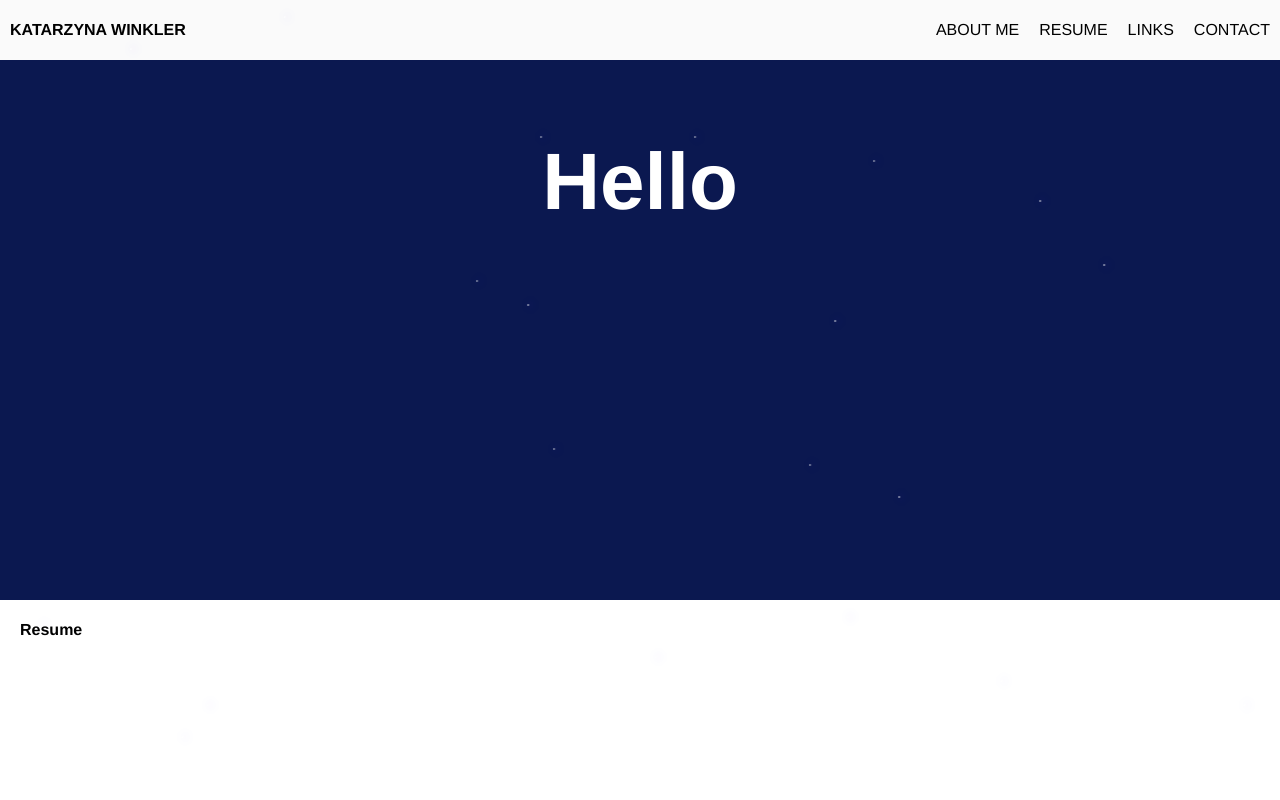
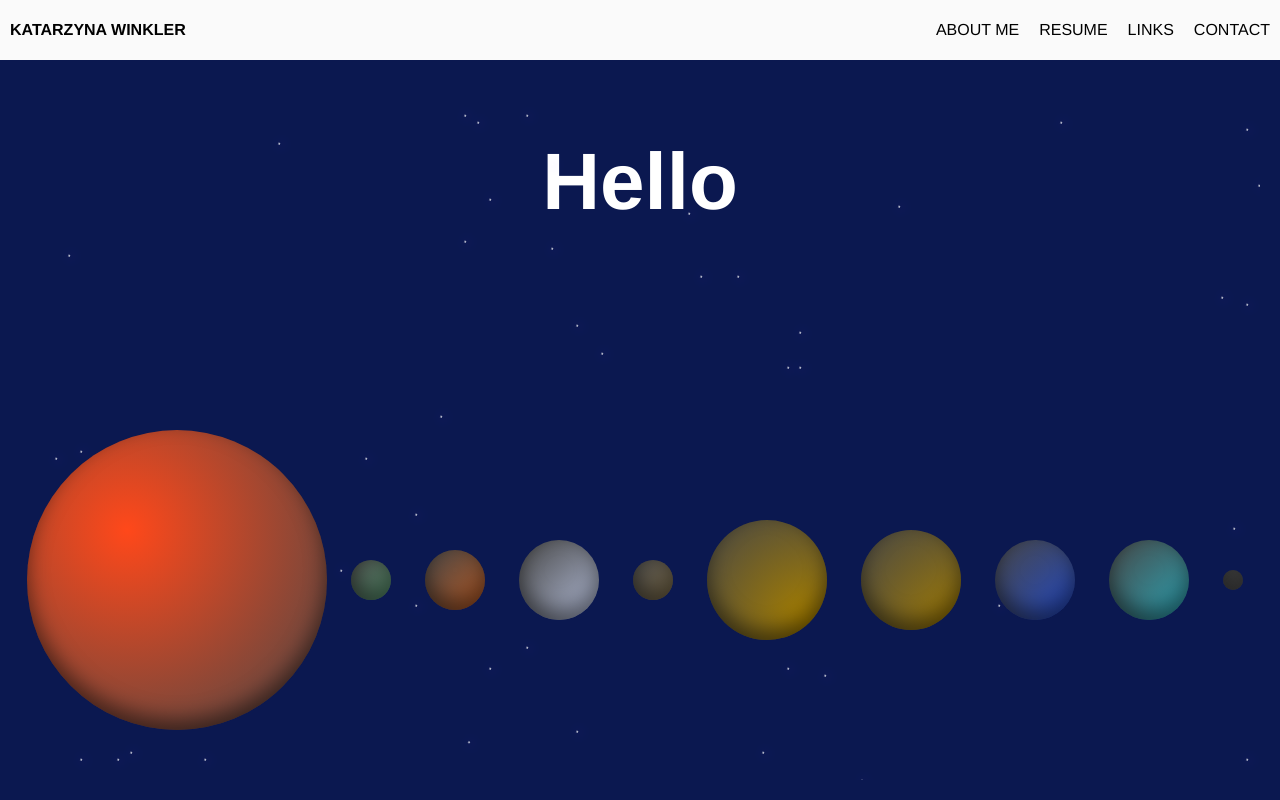
Before and after one commit to kwinkler99/MyPortfolio, a React (Create React App) app: page / in a window 1280 px wide. Shown: the top 800 px of the page. Built offline with nearby package versions, Linux system fonts and the light colour scheme.

Commit message:
adding animation to page about me(cosmos, falling stars and planets with shadow)

```diff
--- a/src/components/aboutme.js
+++ b/src/components/aboutme.js
@@ -6,8 +6,8 @@ import '../style/about-me.scss'
 function AboutMe() {
 
     const stars = []
-    for(let i = 0; i < 20; i++){
-        stars.push(<div className="star" id={i} key={i}></div>)
+    for(let i = 0; i < 50; i++){
+        stars.push(<span className="star" id={i} key={i}></span>)
     }
 
     return (
@@ -15,6 +15,18 @@ function AboutMe() {
             <div className="cosmos">
                 <h1>Hello</h1>
                 {stars}
+                <div className="planets">
+                    <span className="sun"></span>
+                    <span className="mercury"></span>
+                    <span className="venus"></span>
+                    <span className="earth"></span>
+                    <span className="mars"></span>
+                    <span className="jupiter"></span>
+                    <span className="saturn"></span>
+                    <span className="uranus"></span>
+                    <span className="neptune"></span>
+                    <span className="pluto"></span>
+                </div>
             </div>
         </div>
     );
--- a/src/style/about-me.scss
+++ b/src/style/about-me.scss
@@ -3,7 +3,7 @@
         width: 0px;
     }
     30%{
-        width: 10px;
+        width: 100px;
     }
     100%{
         width: 0px;
@@ -12,23 +12,45 @@
 
 @keyframes falling {
     0% {
-        transform: translateX(0);
+        transform: translate(0, 0) rotate(20deg);
     }
     100%{
-        transform: translateX(30px);
+        transform: translate(400px, 200px) rotate(40deg);
     }
 }
 
 @keyframes head {
     0%{
-        width: 0px;
+        width: 2px;
     }
     50% {
-        width: 15px
+        width: 6px
     }
     100% {
-        width: 0px;
+        width: 2px;
     }
+}
+
+@keyframes roundShadow {
+    0% {
+        box-shadow: inset 0px -10px 20px rgba(0,0,0,.5);
+    }
+    74% {
+        box-shadow: inset 150px -10px 20px rgba(0,0,0,.5);
+    }
+    75% {
+        box-shadow: inset -150px 900px 20px rgba(0,0,0,.5);
+    }
+    76% {
+        box-shadow: inset -150px -10px 20px rgba(0,0,0,.5);
+    }
+    100% {
+        box-shadow: inset 0px -10px 20px rgba(0,0,0,.5);
+    }
+}
+
+@keyframes roundSun {
+
 }
 
 #about-me {
@@ -39,16 +61,22 @@
     }
 
     .cosmos{
+        position: relative;
+        left: 0;
         margin: auto;
         width: 100%;
+        height: 100%;
+        overflow: hidden;
+
         .star{
             position: absolute;
             height: 2px;
             background: linear-gradient(to right, rgba(0,0,0,0),rgba(255, 255, 255, 0.4));
             border-radius: 100%;
             filter: drop-shadow(2px 0px 5px #2f00ff);
-            animation: tail 1.5s ease-in-out infinite,
-                        falling 1.5s ease-in-out infinite;
+            animation: tail 2s ease-in-out,
+                        falling 2s ease-in-out;
+            transform: rotateZ(20deg);
         }
         .star::before, .star::after {
             content: '';
@@ -58,20 +86,93 @@
             background: linear-gradient(to right, rgba(0,0,0,0) 0%,rgba(255, 255, 255, 0.9) 100%);
             transform: rotateZ(45deg);
             border-radius: 100%;
-            animation: head 1.5s ease-in-out infinite;
+            animation: head 2s ease-in-out infinite ;
         }
         .star::after{
             transform: rotateZ(-45deg);
         }
+        @for $i from 0 through 51 {
+            .star:nth-child(#{$i}) {
+                top: (random(100)) / 100 * 100%;
+                left: (random(100)) / 100 * 100%;
+                animation-delay: $i * 2s;
+            }
+        }
 
+        @mixin background-planet($color){
+            background: radial-gradient(circle at 100px 100px, $color, rgb(71, 71, 71));
+            box-shadow: inset 0px -10px 20px rgba(0,0,0,.5);
+        }
 
+        .planets {
+            position: absolute;
+            height: 400px;
+            width: 100%;
+            bottom: 0;
+            display: flex;
+            justify-content: space-around;
+            align-items: center;
+        }
+
+        .mercury, .venus, .earth, .mars, .jupiter, .saturn, .uranus, .neptune, .pluto{
+            border-radius: 100%;
+            margin: 10px;
+            animation: roundShadow 6s ease infinite,
+                        roundSun 6s ease infinite;
+        }
+
+        .sun {
+            width: 300px;
+            height: 300px;
+            border-radius: 100%;
+            @include background-planet(rgb(255, 72, 26));
+        }
+
+        .mercury {
+            width: 40px;
+            height: 40px;
+            @include background-planet(rgb(111, 255, 166));
+        }
+
+        .venus {
+            width: 60px;
+            height: 60px;
+            @include background-planet(rgb(255, 101, 12));
+        }
+        .earth {
+            width: 80px;
+            height: 80px;
+            @include background-planet(rgb(208, 220, 255));
+        }
+        .mars {
+            width: 40px;
+            height: 40px;
+            @include background-planet(rgb(201, 161, 76));
+        }
+        .jupiter {
+            width: 120px;
+            height: 120px;
+            @include background-planet(rgb(165, 126, 0));
+        }
+        .saturn {
+            width: 100px;
+            height: 100px;
+            @include background-planet(rgb(165, 126, 0));
+        }
+        .uranus {
+            width: 80px;
+            height: 80px;
+            @include background-planet(rgb(26, 73, 228));
+        }
+        .neptune {
+            width: 80px;
+            height: 80px;
+            @include background-planet(rgb(38, 189, 209));
+        }
+        .pluto {
+            width: 20px;
+            height: 20px;
+            @include background-planet(rgb(119, 119, 119));
+        }
     }
 }
-
-@for $i from 0 through 21 {
-    .star:nth-child(#{$i}) {
-        top: (random(100)) / 100 * 100%;
-        left: random(100vw) / 100 * 100%;
-        animation-delay: 1s;
-    }
-}
--- a/src/style/app.scss
+++ b/src/style/app.scss
@@ -1,5 +1,5 @@
 %app{
-    height: 500px;
+    height: 700px;
     padding: 20px;
     scroll-margin-top: 60px;
 }
--- a/src/style/navbar.scss
+++ b/src/style/navbar.scss
@@ -12,11 +12,13 @@
     right: 0;
     width: 100%;
     height: 60px;
+    overflow: hidden;
+    z-index: 1;
 }
 
 .nav-buttons{
     @extend %nav_style;
-
+    overflow: hidden;
     a {
         margin: 10px;
         color: black;
```
